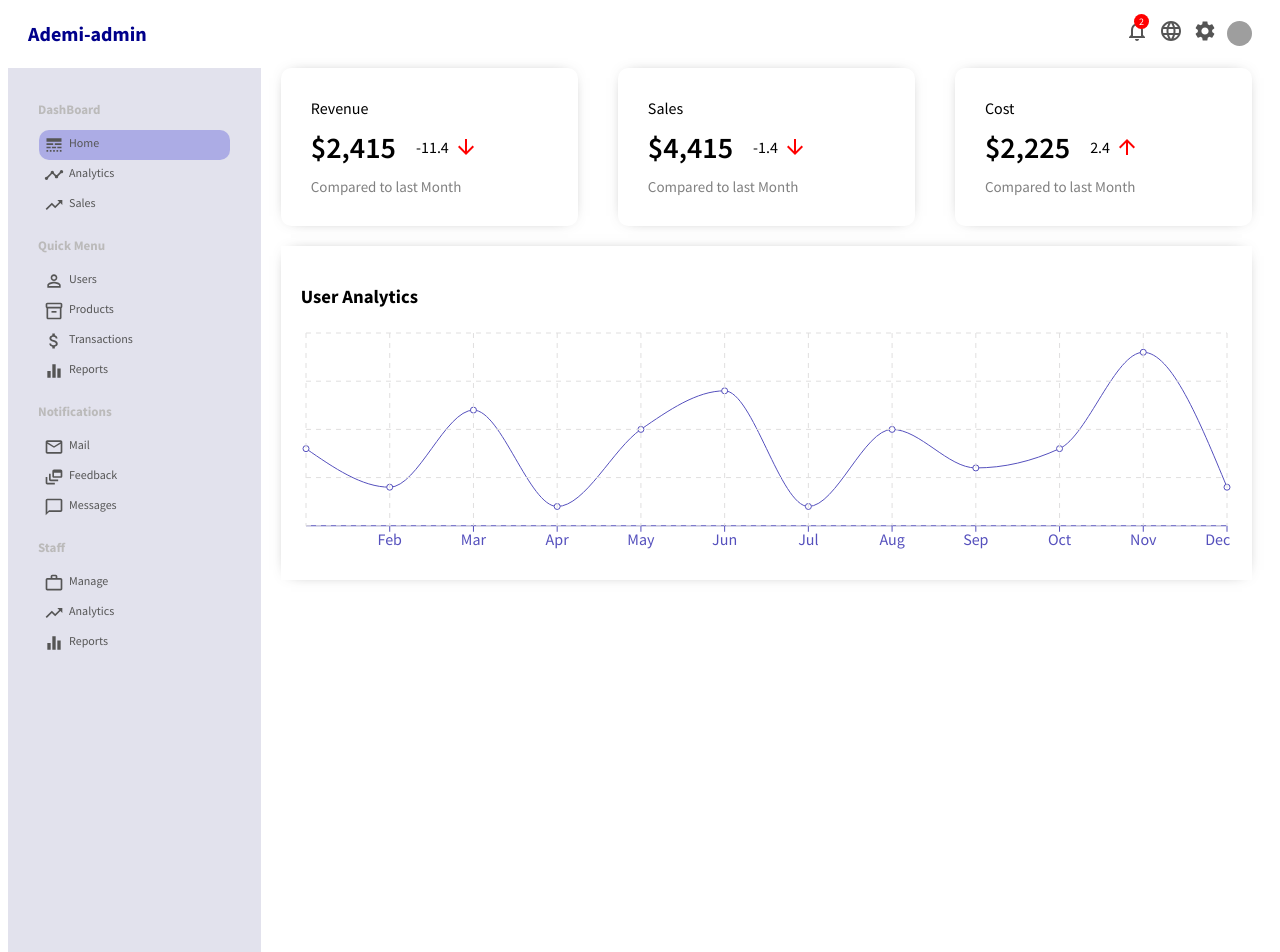
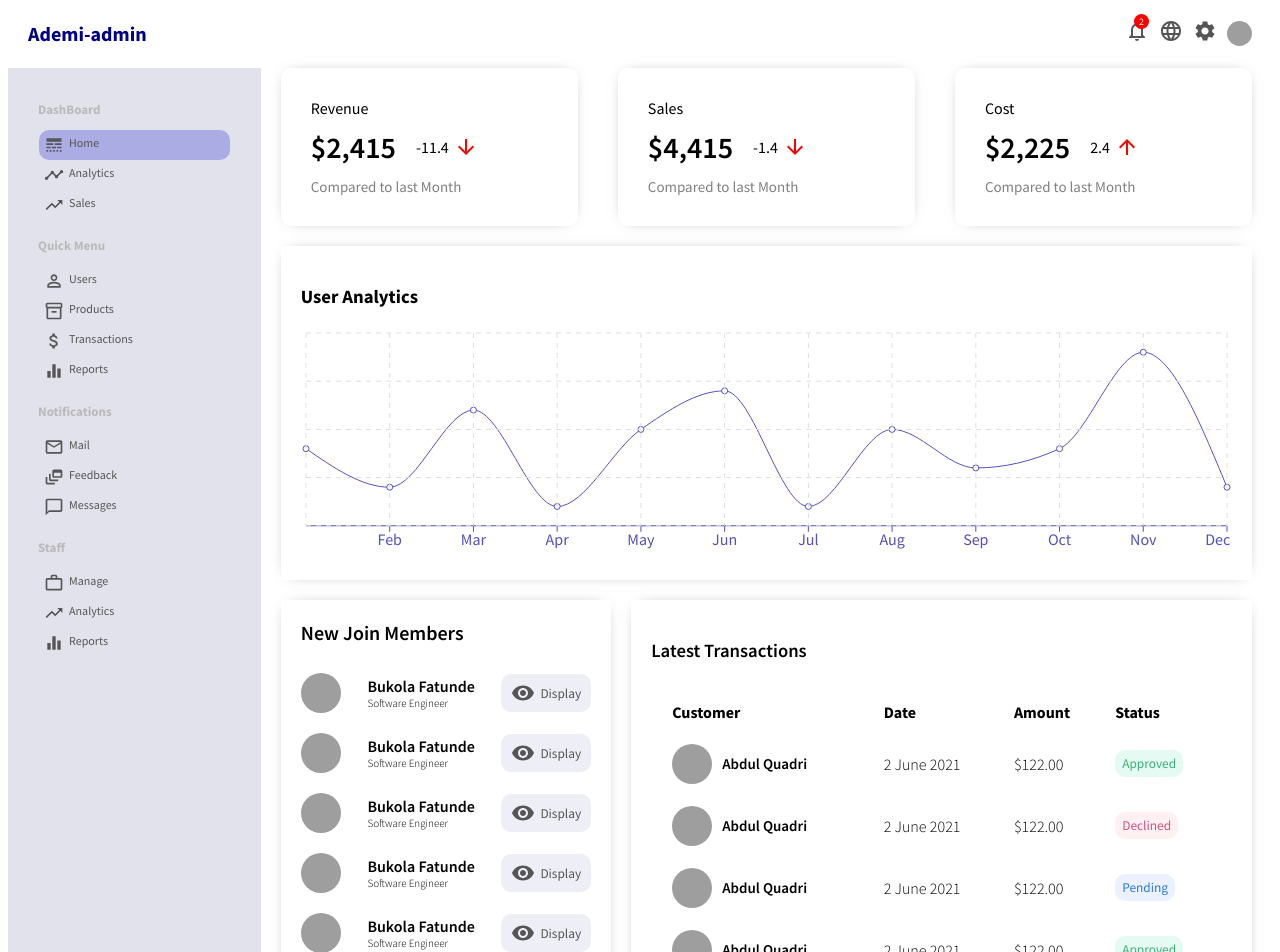
Before and after one commit to ademi06/Admin-Dashboard, a React (Create React App) app: page / in a window 1280 px wide. Shown: the top 952 px of the page. Built offline with nearby package versions, Linux system fonts and the light colour scheme; grey boxes are pictures that could not be loaded.

Commit message:
created large widget that displays a table containing latest transactions of users

```diff
--- a/src/components/pages/homepage/Home.jsx
+++ b/src/components/pages/homepage/Home.jsx
@@ -2,6 +2,8 @@ import FeaturedInfo from '../../featuredInfo/FeaturedInfo';
 import Chart from '../../chart/Chart';
 import './home.css';
 import { userData } from '../../../dummyData';
+import WidgetSm from '../../widgetSm/WidgetSm';
+import WidgetLg from '../../widgetLg/WidgetLg';
 
 
 export default function Home() {
@@ -9,6 +11,10 @@ export default function Home() {
     <div className="home">
         <FeaturedInfo/>
         <Chart data ={userData} title= "User Analytics" grid dataKey="Active User" />
+        <div className="homeWidgets">
+          <WidgetSm />
+          <WidgetLg />
+        </div>
     </div>
   );
 }
--- a/src/components/pages/homepage/home.css
+++ b/src/components/pages/homepage/home.css
@@ -1,3 +1,7 @@
 .home{
     flex: 4;
 }
+.homeWidgets{
+    display: flex;
+    margin: 20px;
+}
--- a/src/components/widgetLg/WidgetLg.jsx
+++ b/src/components/widgetLg/WidgetLg.jsx
@@ -1,9 +1,66 @@
 import "./widgetLg.css"
 
 export default function WidgetLg() {
+
+    const Button = ({type}) =>{
+      return <button className={"widgetLgButton " + type}>{type}</button>
+    }
+
   return (
     <div className="widgetLg">
-        Large
+        <h3 className="widgetLgTitle">Latest Transactions</h3>
+        <table className="widgetLgTable">
+          <tr className="widgetLgTr">
+            <th className="widgetLgTh">Customer</th>
+            <th className="widgetLgTh">Date</th>
+            <th className="widgetLgTh">Amount</th>
+            <th className="widgetLgTh">Status</th>
+          </tr>
+          <tr className="widgetLgTr">
+            <td className="widgetLgUser">
+              <img src="https://images.unsplash.com/photo-1494790108377-be9c29b29330?ixlib=rb-1.2.1&ixid=MnwxMjA3fDB8MHxwaG90by1wYWdlfHx8fGVufDB8fHx8&auto=format&fit=crop&w=1887&q=80" alt="profile" className="widgetLgImg" />
+              <span className="widgetLgName">Abdul Quadri</span>
+            </td>
+            <td className="widgetLgDate">2 June 2021</td>
+            <td className="widgetLgAmount">$122.00</td>
+            <td className="widgetLgStatus">
+              <Button type="Approved"/>
+            </td>
+          </tr>
+          <tr className="widgetLgTr">
+            <td className="widgetLgUser">
+              <img src="https://images.unsplash.com/photo-1494790108377-be9c29b29330?ixlib=rb-1.2.1&ixid=MnwxMjA3fDB8MHxwaG90by1wYWdlfHx8fGVufDB8fHx8&auto=format&fit=crop&w=1887&q=80" alt="profile" className="widgetLgImg" />
+              <span className="widgetLgName">Abdul Quadri</span>
+            </td>
+            <td className="widgetLgDate">2 June 2021</td>
+            <td className="widgetLgAmount">$122.00</td>
+            <td className="widgetLgStatus">
+              <Button type="Declined"/>
+            </td>
+          </tr>
+          <tr className="widgetLgTr">
+            <td className="widgetLgUser">
+              <img src="https://images.unsplash.com/photo-1494790108377-be9c29b29330?ixlib=rb-1.2.1&ixid=MnwxMjA3fDB8MHxwaG90by1wYWdlfHx8fGVufDB8fHx8&auto=format&fit=crop&w=1887&q=80" alt="profile" className="widgetLgImg" />
+              <span className="widgetLgName">Abdul Quadri</span>
+            </td>
+            <td className="widgetLgDate">2 June 2021</td>
+            <td className="widgetLgAmount">$122.00</td>
+            <td className="widgetLgStatus">
+              <Button type="Pending"/>
+            </td>
+          </tr>
+          <tr className="widgetLgTr">
+            <td className="widgetLgUser">
+              <img src="https://images.unsplash.com/photo-1494790108377-be9c29b29330?ixlib=rb-1.2.1&ixid=MnwxMjA3fDB8MHxwaG90by1wYWdlfHx8fGVufDB8fHx8&auto=format&fit=crop&w=1887&q=80" alt="profile" className="widgetLgImg" />
+              <span className="widgetLgName">Abdul Quadri</span>
+            </td>
+            <td className="widgetLgDate">2 June 2021</td>
+            <td className="widgetLgAmount">$122.00</td>
+            <td className="widgetLgStatus">
+              <Button type="Approved"/>
+            </td>
+          </tr>
+        </table>
     </div>
   )
 }
--- a/src/components/widgetLg/widgetLg.css
+++ b/src/components/widgetLg/widgetLg.css
@@ -4,3 +4,52 @@
     box-shadow: 0px 0px 15px -10px rgba(0, 0, 0, 0.75);
     padding: 20px;
 }
+.widgetLgTitle{
+    font-style: 22px;
+    font-weight: 600;
+}
+.widgetLgImg{
+    width: 40px;
+    height: 40px;
+    border-radius: 50%;
+    object-fit: cover;
+    margin-right: 10px;
+}
+.widgetLgButton{
+    padding: 5px 7px;
+    border: none;
+    border-radius: 10px;
+
+}
+.widgetLgButton.Approved{
+   background-color: #e5faf2;
+   color: #3bb077;
+}
+.widgetLgButton.Declined{
+    background-color: #fff0f1;
+    color: #d95087;
+ }
+ .widgetLgButton.Pending{
+    background-color: #ebf1fe;
+    color: #2a7ade;
+ }
+ .widgetLgTable{
+     width: 100%;
+     border-spacing: 20px;
+
+
+}
+.widgetLgTh{
+         text-align: left;
+}
+.widgetLgUser{
+         display: flex;
+         align-items: center;
+         font-weight: 600;
+}
+.widgetLgDate, .widgetLgAmount{
+font-weight: 300;
+}
+.widgetLgName{
+    font-size: 15px;
+}
--- a/src/components/widgetSm/WidgetSm.jsx
+++ b/src/components/widgetSm/WidgetSm.jsx
@@ -7,7 +7,7 @@ export default function WidgetSm() {
         <span className="widgetSmTitle">New Join Members</span>
         <ul className="widgetSmList">
             <li className="widgetSmListItem">
-                <img src="https://avatars.githubusercontent.com/u/72165670?s=400&u=e9f0eeb9ee91e54899d974c551b397c7410abf8a&v=4" alt="Bukoka" className="widgetSmImage" />
+                <img src="https://avatars.githubusercontent.com/u/72165670?s=400&u=e9f0eeb9ee91e54899d974c551b397c7410abf8a&v=4" alt="Bukoka" className="widgetSmImg" />
                 <div className="widgetSmUser">
                     <span className="widgetSmUsername"> Bukola Fatunde</span>
                     <span className="widgetSmUserTitle"> Software Engineer</span>
@@ -18,7 +18,7 @@ export default function WidgetSm() {
                 </button>
             </li>
             <li className="widgetSmListItem">
-                <img src="https://avatars.githubusercontent.com/u/72165670?s=400&u=e9f0eeb9ee91e54899d974c551b397c7410abf8a&v=4" alt="Bukoka" className="widgetSmImage" />
+                <img src="https://avatars.githubusercontent.com/u/72165670?s=400&u=e9f0eeb9ee91e54899d974c551b397c7410abf8a&v=4" alt="Bukoka" className="widgetSmImg" />
                 <div className="widgetSmUser">
                     <span className="widgetSmUsername"> Bukola Fatunde</span>
                     <span className="widgetSmUserTitle"> Software Engineer</span>
@@ -29,7 +29,7 @@ export default function WidgetSm() {
                 </button>
             </li>
             <li className="widgetSmListItem">
-                <img src="https://avatars.githubusercontent.com/u/72165670?s=400&u=e9f0eeb9ee91e54899d974c551b397c7410abf8a&v=4" alt="Bukoka" className="widgetSmImage" />
+                <img src="https://avatars.githubusercontent.com/u/72165670?s=400&u=e9f0eeb9ee91e54899d974c551b397c7410abf8a&v=4" alt="Bukoka" className="widgetSmImg" />
                 <div className="widgetSmUser">
                     <span className="widgetSmUsername"> Bukola Fatunde</span>
                     <span className="widgetSmUserTitle"> Software Engineer</span>
@@ -40,7 +40,7 @@ export default function WidgetSm() {
                 </button>
             </li>
             <li className="widgetSmListItem">
-                <img src="https://avatars.githubusercontent.com/u/72165670?s=400&u=e9f0eeb9ee91e54899d974c551b397c7410abf8a&v=4" alt="Bukoka" className="widgetSmImage" />
+                <img src="https://avatars.githubusercontent.com/u/72165670?s=400&u=e9f0eeb9ee91e54899d974c551b397c7410abf8a&v=4" alt="Bukoka" className="widgetSmImg" />
                 <div className="widgetSmUser">
                     <span className="widgetSmUsername"> Bukola Fatunde</span>
                     <span className="widgetSmUserTitle"> Software Engineer</span>
@@ -51,7 +51,7 @@ export default function WidgetSm() {
                 </button>
             </li>
             <li className="widgetSmListItem">
-                <img src="https://avatars.githubusercontent.com/u/72165670?s=400&u=e9f0eeb9ee91e54899d974c551b397c7410abf8a&v=4" alt="Bukoka" className="widgetSmImage" />
+                <img src="https://avatars.githubusercontent.com/u/72165670?s=400&u=e9f0eeb9ee91e54899d974c551b397c7410abf8a&v=4" alt="Bukoka" className="widgetSmImg" />
                 <div className="widgetSmUser">
                     <span className="widgetSmUsername"> Bukola Fatunde</span>
                     <span className="widgetSmUserTitle"> Software Engineer</span>
--- a/src/components/widgetSm/widgetSm.css
+++ b/src/components/widgetSm/widgetSm.css
@@ -6,10 +6,11 @@
     margin-right: 20px;
 }
 .widgetSmTitle{
-    font-size: 22px;
+    font-size: 20px;
     font-weight: 600;
+    padding-top: 6px;
 }
-.widgetSmImage{
+.widgetSmImg{
     width: 40px;
     height: 40px;
     border-radius: 50%;
@@ -19,6 +20,7 @@
     margin: 0;
     padding: 0;
     list-style: none;
+    padding-top: 8px;
 }
 .widgetSmListItem{
     display: flex;
@@ -36,6 +38,7 @@
 }
 .widgetSmUserTitle{
 font-weight: 300;
+font-size: 16px;
 }
 .widgetSmButton{
     display: flex;
@@ -49,6 +52,9 @@ font-weight: 300;
 
 }
 .widgetSmIcon{
-    font-style: 16px;
+    font-style: 16px !important;
     margin-right: 5px;
 }
+.widgetSmUserTitle{
+    font-size: 11px;
+}
--- a/src/dummyData.js
+++ b/src/dummyData.js
@@ -1,6 +1,6 @@
 export const userData = [
     {
-        name: "January",
+        name: "Jan",
         "Active User": 4000,
     },
     {
@@ -47,4 +47,4 @@ export const userData = [
         name: "Dec",
         "Active User": 2000,
     },
-]
+];
```
